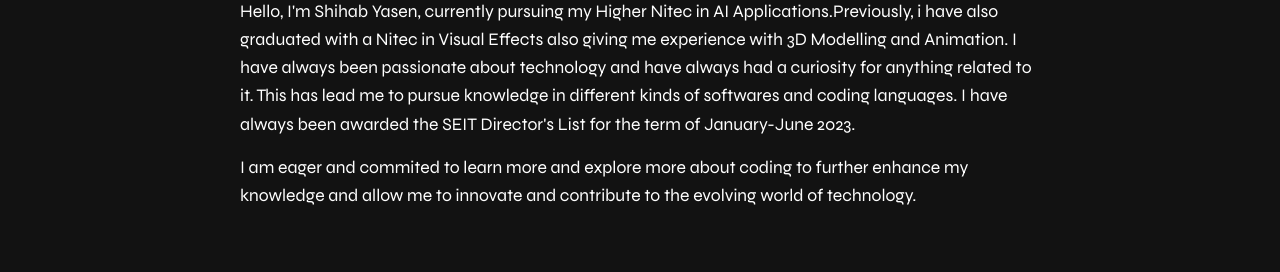
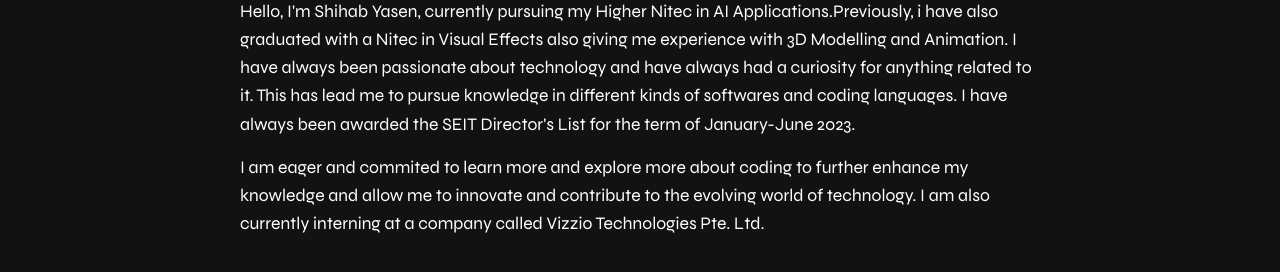
Before and after one commit to ShihabYasen/ShihabYasen.github.io, a plain HTML site: page about.html in a window 1280 px wide. Shown: the part 270-542 px from the top of the page. Drawn offline with nearby package versions, Linux system fonts and the light colour scheme.

Commit message:
Update about.html

```diff
--- a/about.html
+++ b/about.html
@@ -44,7 +44,7 @@
     <div class="about-text">
         <h2>About Me</h2>
         <p>Hello, I'm Shihab Yasen, currently pursuing my Higher Nitec in AI Applications.Previously, i have also graduated with a Nitec in Visual Effects also giving me experience with 3D Modelling and Animation. I have always been passionate about technology and have always had a curiosity for anything related to it. This has lead me to pursue knowledge in different kinds of softwares and coding languages. I have always been awarded the SEIT Director's List for the term of January-June 2023.</p>
-        <p>I am eager and commited to learn more and explore more about coding to further enhance my knowledge and allow me to innovate and contribute to the evolving world of technology.</p>
+        <p>I am eager and commited to learn more and explore more about coding to further enhance my knowledge and allow me to innovate and contribute to the evolving world of technology. I am also currently interning at a company called Vizzio Technologies Pte. Ltd.</p>
     </div>
 </section>
 
```
